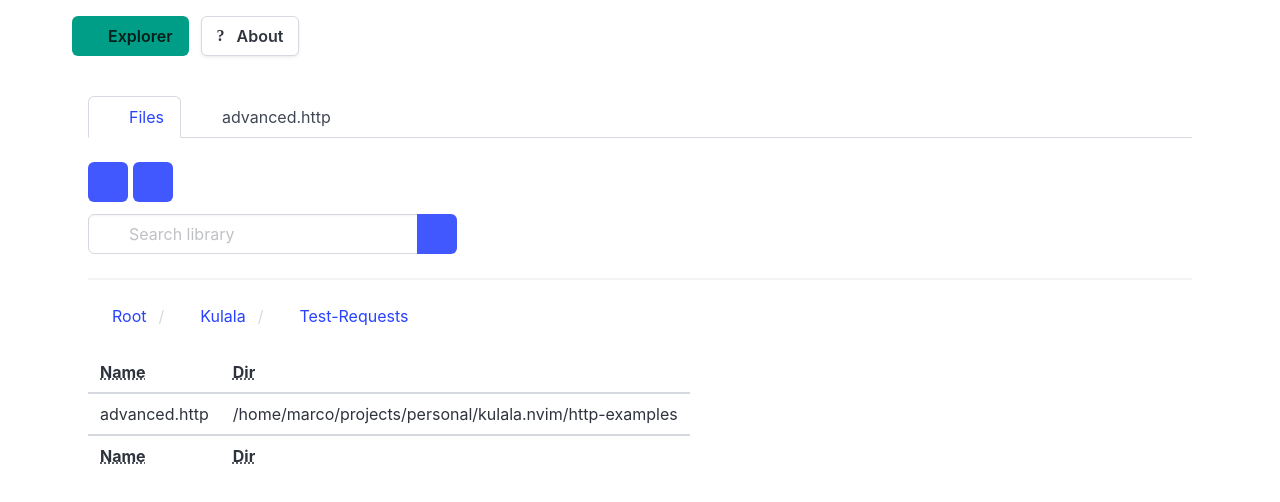
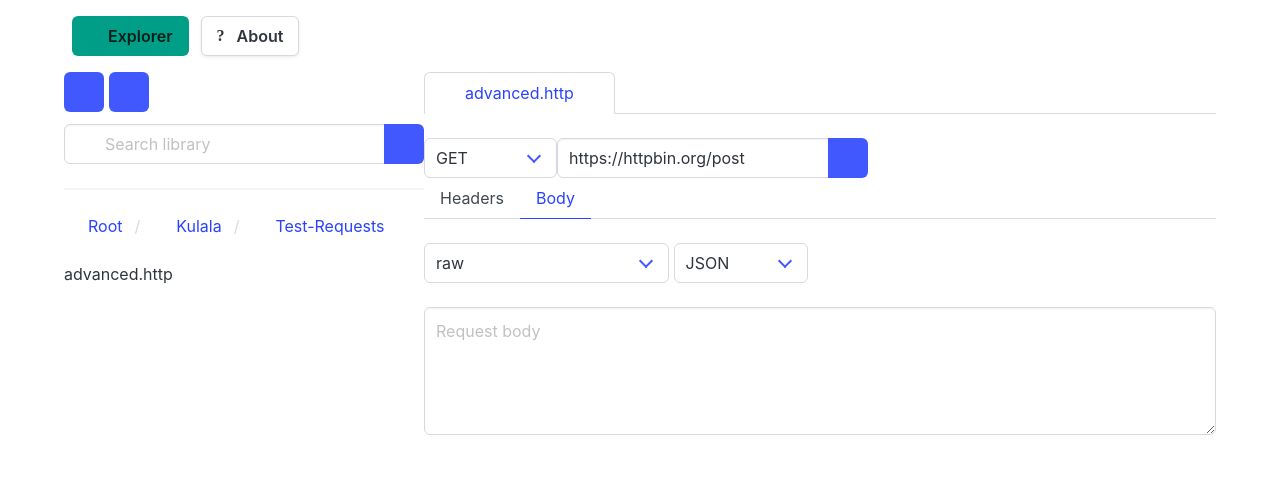
Before and after one commit to mistweaverco/kulala, a Svelte app: page / in a window 1280 px wide. Shown: the top 502 px of the page. Built offline with nearby package versions, Linux system fonts and the light colour scheme.

Commit message:
feat(ux): update ui

```diff
--- a/src/renderer/src/App.svelte
+++ b/src/renderer/src/App.svelte
@@ -8,8 +8,10 @@
 
 <Navigation />
 
-{#if $activeView === 'explorer'}
-  <ExplorerView />
-{:else if $activeView === 'about'}
-  <AboutView />
-{/if}
+<section class="main-content container">
+  {#if $activeView === 'explorer'}
+    <ExplorerView />
+  {:else if $activeView === 'about'}
+    <AboutView />
+  {/if}
+</section>
--- a/src/renderer/src/views/explorer.svelte
+++ b/src/renderer/src/views/explorer.svelte
@@ -4,9 +4,7 @@
     { name: 'advanced.http', dir: '/home/marco/projects/personal/kulala.nvim/http-examples' }
   ]
   let tabsList: HTMLUListElement
-  let tabSelectedIndex = 0
   const tabs = [
-    { name: 'Files', dir: null },
     { name: 'advanced.http', dir: '/home/marco/projects/personal/kulala.nvim/http-examples' }
   ]
   const fillTabs = (): void => {
@@ -23,11 +21,9 @@
       anchor.addEventListener('click', () => {
         tabsList.querySelectorAll('li').forEach((l) => l.classList.remove('is-active'))
         li.classList.add('is-active')
-        tabSelectedIndex = i
       })
       anchor.appendChild(nameField)
       li.appendChild(anchor)
-      if (i !== 0) {
       const closeIcon = document.createElement('span')
       closeIcon.title = 'Close tab'
       closeIcon.classList.add('icon', 'is-small', 'is-closer')
@@ -37,7 +33,6 @@
         tabsList.removeChild(li)
       })
       anchor.appendChild(closeIcon)
-      }
       tabsList.appendChild(li)
     })
   }
@@ -46,62 +41,12 @@
   })
 </script>
 
-<div class="container p-5">
-  <div class="tabs is-boxed">
-    <ul bind:this={tabsList}></ul>
-  </div>
-
-  <div class={tabSelectedIndex !== 0 ? '' : 'is-hidden'}>
-    <table>
+<div>
+  <table class="kulala-explorer-contents">
     <tbody>
       <tr>
-          <td>
-            <div class="field">
-              <div class="control">
-                <div class="select">
-                  <select>
-                    <option>GET</option>
-                    <option>POST</option>
-                    <option>PUT</option>
-                    <option>DELETE</option>
-                    <option>OPTIONS</option>
-                    <option>HEAD</option>
-                    <option>TRACE</option>
-                    <option>CONNECT</option>
-                  </select>
-                </div>
-              </div>
-            </div>
-          </td>
-          <td>
-            <div class="field">
-              <div class="control">
-                <div class="field has-addons">
-                  <div class="control">
-                    <input placeholder="https://httpbin.org/get" class="input" type="url" value="https://httpbin.org/post" />
-                  </div>
-                  <div class="control">
-                    <button class="button is-link">
-                      <span class="icon">
-                        <i class="fa fa-paper-plane"></i>
-                      </span>
-                    </button>
-                  </div>
-                </div>
-              </div>
-            </div>
-          </td>
-        </tr>
-      </tbody>
-    </table>
-    <div class="field mt-5">
-      <div class="control">
-        <textarea class="textarea" placeholder="Request body"></textarea>
-      </div>
-    </div>
-  </div>
-
-  <div class={tabSelectedIndex === 0 ? '' : 'is-hidden'}>
+        <td class="kulala-file-explorer">
+          <div>
             <div class="field">
               <div class="control">
                 <button class="button is-link" title="Add collection">
@@ -169,26 +114,118 @@
             </nav>
 
             <table class="table">
-      <thead>
-        <tr>
-          <th><abbr title="Filename">Name</abbr></th>
-          <th><abbr title="Directory">Dir</abbr></th>
-        </tr>
-      </thead>
-      <tfoot>
-        <tr>
-          <th><abbr title="Filename">Name</abbr></th>
-          <th><abbr title="Directory">Dir</abbr></th>
-        </tr>
-      </tfoot>
               <tbody>
                 {#each files as file}
                   <tr>
                     <td>{file.name}</td>
-            <td>{file.dir}</td>
                   </tr>
                 {/each}
               </tbody>
             </table>
           </div>
+        </td>
+        <td>
+          <div>
+            <div class="tabs is-boxed">
+              <ul bind:this={tabsList}></ul>
             </div>
+            <table class="is-fullwidth" style="border-top: 0 none;">
+              <tr>
+                <td style="width: 0;">
+                  <div class="field" style="width: fit-content">
+                    <div class="control">
+                      <div class="select">
+                        <select>
+                          <option>GET</option>
+                          <option>POST</option>
+                          <option>PUT</option>
+                          <option>DELETE</option>
+                          <option>OPTIONS</option>
+                          <option>HEAD</option>
+                          <option>TRACE</option>
+                          <option>CONNECT</option>
+                        </select>
+                      </div>
+                    </div>
+                  </div>
+                </td>
+                <td>
+                  <div class="field">
+                    <div class="control">
+                      <div class="field has-addons">
+                        <div class="control" style="width: 100%;">
+                          <input
+                            placeholder="https://httpbin.org/get"
+                            class="input"
+                            type="url"
+                            value="https://httpbin.org/post"
+                          />
+                        </div>
+                        <div class="control">
+                          <button class="button is-link">
+                            <span class="icon">
+                              <i class="fa fa-paper-plane"></i>
+                            </span>
+                          </button>
+                        </div>
+                      </div>
+                    </div>
+                  </div>
+                </td>
+              </tr>
+            </table>
+
+            <div class="tabs">
+              <ul>
+                <li><a>Headers</a></li>
+                <li class="is-active"><a>Body</a></li>
+              </ul>
+            </div>
+
+            <div class="field" style="width: fit-content">
+              <div class="control">
+                <div class="select">
+                  <select>
+                    <option>none</option>
+                    <option>form-data</option>
+                    <option>x-www-form-urlencoded</option>
+                    <option selected>raw</option>
+                    <option>binary</option>
+                    <option>GraphQL</option>
+                  </select>
+                </div>
+                <div class="select">
+                  <select>
+                    <option>Text</option>
+                    <option>JavaScript</option>
+                    <option selected>JSON</option>
+                    <option>HTML</option>
+                    <option>XML</option>
+                  </select>
+                </div>
+              </div>
+            </div>
+
+            <div class="field mt-5">
+              <div class="control">
+                <textarea class="textarea" placeholder="Request body"></textarea>
+              </div>
+            </div>
+          </div>
+        </td>
+      </tr>
+    </tbody>
+  </table>
+</div>
+
+<style>
+  .kulala-explorer-contents {
+    width: 100%;
+  }
+  .kulala-explorer-contents tr td {
+    padding: 0;
+  }
+  .kulala-file-explorer {
+    width: 360px;
+  }
+</style>
```
Lines whose indentation alone changed are shown as unchanged.
